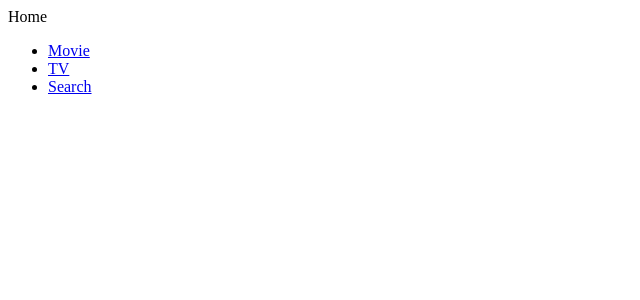
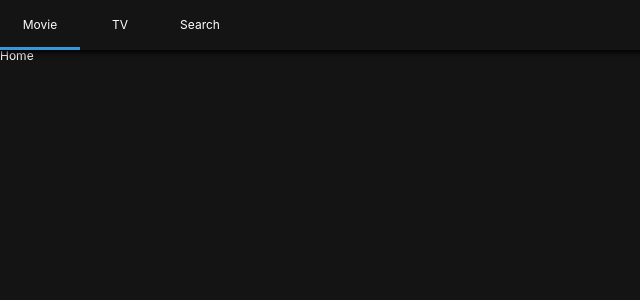
Before and after one commit to brave-jang/movie_app, a React (Create React App) app in the folder nomflix/: page / in a window 1280 px wide. Shown: the top 300 px of the page, without its empty margins (0-640 px from the left). Built offline with nearby package versions, Linux system fonts and the light colour scheme.

Commit message:
스타일 수정

```diff
--- a/nomflix/package.json
+++ b/nomflix/package.json
@@ -11,6 +11,8 @@
     "react-dom": "^17.0.1",
     "react-router-dom": "^5.2.0",
     "react-scripts": "4.0.3",
+    "styled-components": "^5.2.1",
+    "styled-reset": "^4.3.4",
     "web-vitals": "^1.0.1"
   },
   "scripts": {
--- a/nomflix/src/Components/App.js
+++ b/nomflix/src/Components/App.js
@@ -1,12 +1,12 @@
 import React from "react";
-import Router from "./Router";
-import Header from "./Header";
+import Router from "Components/Router";
+import GlobalStyles from "./GlobalStyles";
 
 function App() {
   return (
     <>
       <Router />
-      <Header />
+      <GlobalStyles />
     </>
   );
 }
--- /dev/null
+++ b/nomflix/src/Components/GlobalStyles.js
@@ -0,0 +1,22 @@
+import { createGlobalStyle } from "styled-components";
+import reset from "styled-reset";
+
+const globalStyles = createGlobalStyle`
+    ${reset};
+    a{
+        text-decoration:none;
+        color:inherit;
+    }
+    *{
+        box-sizing:border-box;
+    }
+    body{
+        font-family:-apple-system, BlinkMacSystemFont, 'Segoe UI', Roboto, Oxygen, Ubuntu, Cantarell, 'Open Sans', 'Helvetica Neue', sans-serif;
+        font-size:12px;
+        background-color:rgba(20, 20, 20, 1);
+        color:white;
+        padding-top:50px;
+    }
+`;
+
+export default globalStyles;
--- a/nomflix/src/Components/Header.js
+++ b/nomflix/src/Components/Header.js
@@ -1,17 +1,52 @@
 import React from "react";
+import { Link, withRouter } from "react-router-dom";
+import styled from "styled-components";
 
-export default () => (
-  <header>
-    <ul>
-      <li>
-        <a href="/">Movie</a>
-      </li>
-      <li>
-        <a href="/tv">TV</a>
-      </li>
-      <li>
-        <a href="/search">Search</a>
-      </li>
-    </ul>
-  </header>
-);
+const Header = styled.header`
+  color: white;
+  position: fixed;
+  top: 0;
+  left: 0;
+  width: 100%;
+  height: 50px;
+  display: flex;
+  align-items: center;
+  background-color: rgba(20, 20, 20, 0.8);
+  z-index: 10;
+  box-shadow: 0px 1px 5px 2px rgba(0, 0, 0, 0.8);
+`;
+
+const List = styled.ul`
+  display: flex;
+`;
+
+const Item = styled.li`
+  width: 80px;
+  height: 50px;
+  text-align: center;
+  border-bottom: 3px solid
+    ${(props) => (props.current ? "#3498db" : "transparent")};
+  transition: border-bottom 0.5s ease-in-out;
+`;
+const SLink = styled(Link)`
+  height: 50px;
+  display: flex;
+  align-items: center;
+  justify-content: center;
+`;
+
+export default withRouter(({ location: { pathname } }) => (
+  <Header>
+    <List>
+      <Item current={pathname === "/"}>
+        <SLink to="/">Movie</SLink>
+      </Item>
+      <Item current={pathname === "/tv"}>
+        <SLink to="/tv">TV</SLink>
+      </Item>
+      <Item current={pathname === "/search"}>
+        <SLink to="/search">Search</SLink>
+      </Item>
+    </List>
+  </Header>
+));
--- a/nomflix/src/Components/Router.js
+++ b/nomflix/src/Components/Router.js
@@ -8,14 +8,18 @@
 import Home from "Routes/Home";
 import TV from "Routes/TV";
 import Search from "Routes/Search";
+import Header from "Components/Header";
 
 export default () => (
   <Router>
+    <>
+      <Header />
       <Switch>
         <Route exact path="/" component={Home} />
         <Route exact path="/tv" component={TV} />
         <Route path="/search" component={Search} />
         <Redirect from="*" to="/" />
       </Switch>
+    </>
   </Router>
 );
```
Also changed, not shown: 1 other file (tests, documents, lock files or other folders). Lines whose indentation alone changed are shown as unchanged.
